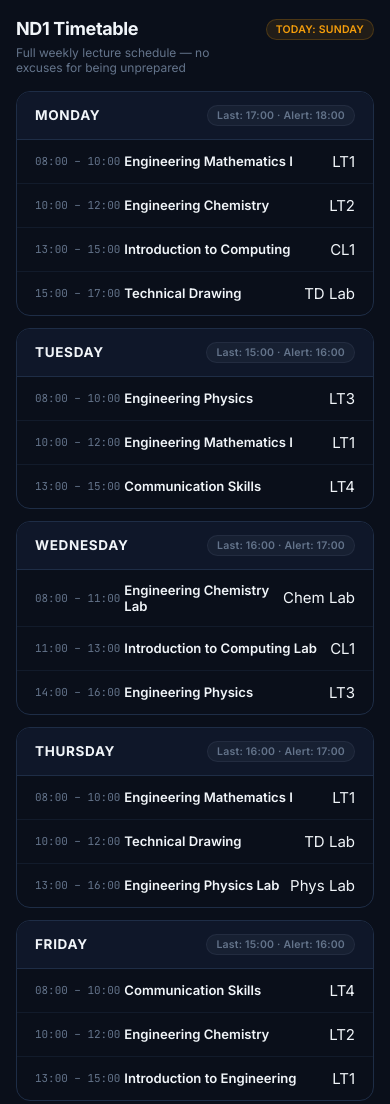
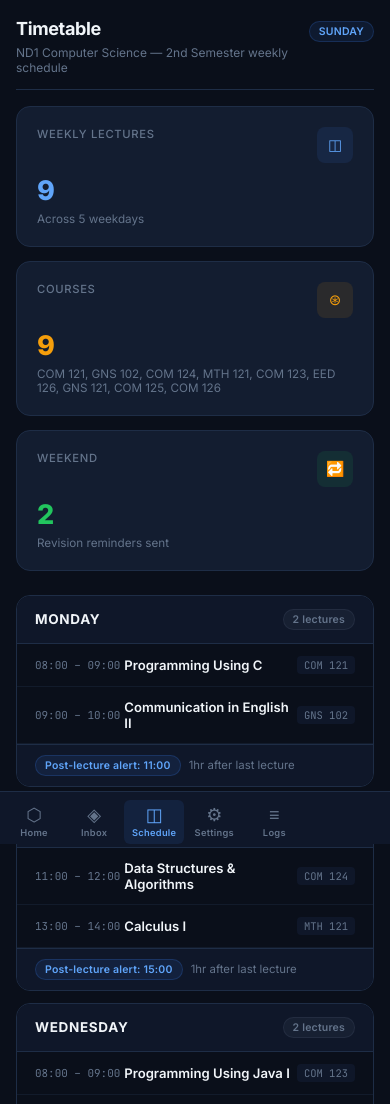
Before and after one commit to Joshbond123/CortexAlarm, a website: page public/timetable.html in a window 390 px wide. Shown: the top 1104 px of the page. Drawn offline with Linux system fonts and the light colour scheme.

Commit message:
fix: update public/timetable.html — responsive design + new timetable + weekend scheduler

```diff
--- a/public/timetable.html
+++ b/public/timetable.html
@@ -2,108 +2,133 @@
 <html lang="en">
 <head>
 <meta charset="UTF-8">
-<meta name="viewport" content="width=device-width, initial-scale=1.0">
+<meta name="viewport" content="width=device-width, initial-scale=1.0, viewport-fit=cover">
+<meta name="theme-color" content="#0a0f1a">
 <title>Cortex Alarm — Timetable</title>
 <link rel="stylesheet" href="./css/style.css">
 </head>
 <body>
+<div class="app-shell">
 
   <aside class="sidebar">
-  <div class="sidebar-brand"><span class="icon">⊛</span><span>CORTEX_ALARM</span><span class="dot"></span></div>
-  <nav>
-    <div class="nav-section">Navigation</div>
-    <a class="nav-link" href="./index.html"><span class="icon">⬡</span><span>Dashboard</span></a>
-    <a class="nav-link" href="./notifications.html"><span class="icon">◈</span><span>Inbox</span></a>
-    <a class="nav-link active" href="./timetable.html"><span class="icon">◫</span><span>Timetable</span></a>
-    <div class="nav-section">System</div>
-    <a class="nav-link" href="./settings.html"><span class="icon">⚙</span><span>Settings</span></a>
-    <a class="nav-link" href="./keys.html"><span class="icon">⌗</span><span>API Keys</span></a>
-    <a class="nav-link" href="./device.html"><span class="icon">⌖</span><span>Device</span></a>
-    <a class="nav-link" href="./logs.html"><span class="icon">≡</span><span>Logs</span></a>
+    <div class="sidebar-brand">
+      <div class="brand-icon">⊛</div>
+      <div><div class="brand-name">Cortex Alarm</div><div class="brand-sub">ND1 Study System</div></div>
+      <div class="brand-pulse"></div>
+    </div>
+    <nav style="padding:8px;flex:1;overflow-y:auto">
+      <div class="nav-group"><div class="nav-group-label">Main</div>
+        <a class="nav-link" href="./index.html"><span class="nav-icon">⬡</span><span>Dashboard</span></a>
+        <a class="nav-link" href="./notifications.html"><span class="nav-icon">◈</span><span>Inbox</span></a>
+        <a class="nav-link active" href="./timetable.html"><span class="nav-icon">◫</span><span>Timetable</span></a>
+      </div>
+      <div class="nav-group"><div class="nav-group-label">System</div>
+        <a class="nav-link" href="./settings.html"><span class="nav-icon">⚙</span><span>Settings</span></a>
+        <a class="nav-link" href="./keys.html"><span class="nav-icon">⌗</span><span>API Keys</span></a>
+        <a class="nav-link" href="./device.html"><span class="nav-icon">⌖</span><span>Device</span></a>
+        <a class="nav-link" href="./logs.html"><span class="nav-icon">≡</span><span>Logs</span></a>
+      </div>
     </nav>
-  <div class="sidebar-footer"><span class="status-dot"></span><span>SYS_ONLINE</span></div>
+    <div class="sidebar-footer"><div class="sys-dot"></div><span class="sys-label">System Online</span></div>
   </aside>
 
   <div class="main">
     <div class="page-header">
-    <div class="page-title-wrap">
-      <div class="page-title">ND1 Timetable</div>
-      <div class="page-subtitle">Full weekly lecture schedule — no excuses for being unprepared</div>
+      <div class="page-header-left">
+        <div class="page-title">Timetable</div>
+        <div class="page-subtitle">ND1 Computer Science — 2nd Semester weekly schedule</div>
       </div>
-    <div style="padding-bottom:20px">
-      <span class="badge badge-amber" id="today-label">TODAY: —</span>
+      <div class="page-actions">
+        <span class="badge badge-blue" id="today-badge"></span>
       </div>
     </div>
+    <div class="page-divider"></div>
+
     <div class="page-content">
+      <!-- Summary row -->
+      <div class="grid grid-3 mb-6" id="summary-row"></div>
+      <!-- Day cards -->
       <div id="tt-grid"></div>
     </div>
   </div>
+</div>
+
+<!-- Bottom nav -->
+<nav class="bottom-nav">
+  <div class="bottom-nav-inner">
+    <a class="bnav-item" href="./index.html"><div class="bnav-icon">⬡</div><div class="bnav-label">Home</div></a>
+    <a class="bnav-item" href="./notifications.html"><div class="bnav-icon">◈</div><div class="bnav-label">Inbox</div></a>
+    <a class="bnav-item active" href="./timetable.html"><div class="bnav-icon">◫</div><div class="bnav-label">Schedule</div></a>
+    <a class="bnav-item" href="./settings.html"><div class="bnav-icon">⚙</div><div class="bnav-label">Settings</div></a>
+    <a class="bnav-item" href="./logs.html"><div class="bnav-icon">≡</div><div class="bnav-label">Logs</div></a>
+  </div>
+</nav>
 
 <div id="toast-container"></div>
 
 <script type="module">
-const DAYS = ['Sunday','Monday','Tuesday','Wednesday','Thursday','Friday','Saturday'];
-const ND1 = [
-  { day:'Monday', lectures:[
-    {subject:'Engineering Mathematics I',startTime:'08:00',endTime:'10:00',venue:'LT1'},
-    {subject:'Engineering Chemistry',startTime:'10:00',endTime:'12:00',venue:'LT2'},
-    {subject:'Introduction to Computing',startTime:'13:00',endTime:'15:00',venue:'CL1'},
-    {subject:'Technical Drawing',startTime:'15:00',endTime:'17:00',venue:'TD Lab'},
-  ]},
-  { day:'Tuesday', lectures:[
-    {subject:'Engineering Physics',startTime:'08:00',endTime:'10:00',venue:'LT3'},
-    {subject:'Engineering Mathematics I',startTime:'10:00',endTime:'12:00',venue:'LT1'},
-    {subject:'Communication Skills',startTime:'13:00',endTime:'15:00',venue:'LT4'},
-  ]},
-  { day:'Wednesday', lectures:[
-    {subject:'Engineering Chemistry Lab',startTime:'08:00',endTime:'11:00',venue:'Chem Lab'},
-    {subject:'Introduction to Computing Lab',startTime:'11:00',endTime:'13:00',venue:'CL1'},
-    {subject:'Engineering Physics',startTime:'14:00',endTime:'16:00',venue:'LT3'},
-  ]},
-  { day:'Thursday', lectures:[
-    {subject:'Engineering Mathematics I',startTime:'08:00',endTime:'10:00',venue:'LT1'},
-    {subject:'Technical Drawing',startTime:'10:00',endTime:'12:00',venue:'TD Lab'},
-    {subject:'Engineering Physics Lab',startTime:'13:00',endTime:'16:00',venue:'Phys Lab'},
-  ]},
-  { day:'Friday', lectures:[
-    {subject:'Communication Skills',startTime:'08:00',endTime:'10:00',venue:'LT4'},
-    {subject:'Engineering Chemistry',startTime:'10:00',endTime:'12:00',venue:'LT2'},
-    {subject:'Introduction to Engineering',startTime:'13:00',endTime:'15:00',venue:'LT1'},
-  ]},
-  { day:'Saturday', lectures:[] },
-  { day:'Sunday', lectures:[] },
-];
+import { TIMETABLE, DAYS, todayName, lastLectureEnd, isWeekend, esc } from './js/utils.js';
 
-const today = DAYS[new Date().getDay()];
-document.getElementById('today-label').textContent = `TODAY: ${today.toUpperCase()}`;
+const today = todayName();
+document.getElementById('today-badge').textContent = today.toUpperCase();
 
-function lastLecture(lectures) {
-  if (!lectures.length) return null;
-  return [...lectures].sort((a,b) => a.endTime.localeCompare(b.endTime)).at(-1);
+// Summary
+const weekDays = ['Monday','Tuesday','Wednesday','Thursday','Friday'];
+const totalLectures = weekDays.reduce((s,d) => s + (TIMETABLE[d]?.length||0), 0);
+const allCodes = [...new Set(weekDays.flatMap(d => (TIMETABLE[d]||[]).map(l => l.code)))];
+
+document.getElementById('summary-row').innerHTML = `
+  <div class="card stat-card">
+    <div class="stat-header"><div class="stat-label">Weekly Lectures</div><div class="stat-icon-wrap blue">◫</div></div>
+    <div class="stat-value blue">${totalLectures}</div>
+    <div class="stat-footer">Across 5 weekdays</div>
+  </div>
+  <div class="card stat-card">
+    <div class="stat-header"><div class="stat-label">Courses</div><div class="stat-icon-wrap amber">⊛</div></div>
+    <div class="stat-value amber">${allCodes.length}</div>
+    <div class="stat-footer">${allCodes.join(', ')}</div>
+  </div>
+  <div class="card stat-card">
+    <div class="stat-header"><div class="stat-label">Weekend</div><div class="stat-icon-wrap green">🔁</div></div>
+    <div class="stat-value green">2</div>
+    <div class="stat-footer">Revision reminders sent</div>
+  </div>`;
+
+// Day cards
+const allDays = ['Monday','Tuesday','Wednesday','Thursday','Friday','Saturday','Sunday'];
+document.getElementById('tt-grid').innerHTML = allDays.map(day => {
+  const lectures = TIMETABLE[day] || [];
+  const isToday = day === today;
+  const weekend = day === 'Saturday' || day === 'Sunday';
+  const lastEnd = lastLectureEnd(lectures);
+
+  let alertInfo = '';
+  if (lastEnd && !weekend) {
+    const [lh, lm] = lastEnd.split(':').map(Number);
+    const ah = Math.floor((lh*60+lm+60)/60), am = (lh*60+lm+60)%60;
+    const alertTime = `${String(ah).padStart(2,'0')}:${String(am).padStart(2,'0')}`;
+    alertInfo = `<div style="padding:10px 18px;font-size:.76rem;color:var(--text-muted);background:var(--surface);display:flex;align-items:center;gap:8px;border-top:1px solid var(--border)">
+      <span class="badge badge-blue">Post-lecture alert: ${alertTime}</span>
+      <span>1hr after last lecture</span>
+    </div>`;
   }
 
-const grid = document.getElementById('tt-grid');
-grid.innerHTML = ND1.map(day => {
-  const isToday = day.day === today;
-  const last = lastLecture(day.lectures);
-  let afterLecture = null;
-  if (last) {
-    const [h,m] = last.endTime.split(':').map(Number);
-    const ah = Math.floor((h*60+m+60)/60), am = (h*60+m+60)%60;
-    afterLecture = `${String(ah).padStart(2,'0')}:${String(am).padStart(2,'0')}`;
-  }
-  return `
-  <div class="day-card${isToday ? ' today-card' : ''}" style="${isToday ? 'border-color:rgba(59,130,246,.4)' : ''}">
+  return `<div class="day-card${isToday ? '" style="border-color:rgba(59,130,246,.4)' : ''}"">
     <div class="day-header">
-      <div class="day-name ${isToday ? 'today' : ''}">${day.day.toUpperCase()}${isToday ? ' ← TODAY' : ''}</div>
-      ${last ? `<span class="badge badge-muted">Last: ${last.endTime} · Alert: ${afterLecture}</span>` : '<span class="badge badge-muted">No lectures</span>'}
+      <div class="day-name ${isToday ? 'today-day' : ''}">${day}${isToday ? ' — Today' : ''}${weekend ? ' — Weekend' : ''}</div>
+      <div style="display:flex;gap:6px;flex-wrap:wrap">
+        ${lectures.length ? `<span class="badge badge-muted">${lectures.length} lecture${lectures.length>1?'s':''}</span>` : ''}
+        ${weekend ? '<span class="badge badge-green">🔁 Revision reminders</span>' : ''}
+        ${!lectures.length && !weekend ? '<span class="badge badge-muted">No lectures</span>' : ''}
       </div>
-    ${day.lectures.length ? day.lectures.map(l => `
+    </div>
+    ${lectures.length ? lectures.map(l => `
       <div class="lecture-row">
         <div class="lecture-time">${l.startTime} – ${l.endTime}</div>
-        <div class="lecture-subject">${l.subject}</div>
-        <div class="lecture-venue">${l.venue}</div>
-      </div>`).join('') : `<div style="padding:16px 18px;color:var(--muted);font-size:.85rem">Rest day — no lectures scheduled.</div>`}
+        <div class="lecture-subject">${esc(l.subject)}</div>
+        <div class="lecture-code">${esc(l.code)}</div>
+      </div>`).join('') : `<div class="day-empty">${weekend ? 'No lectures. Morning (06:00) and Evening (18:00) revision reminders still run.' : 'No lectures scheduled.'}</div>`}
+    ${alertInfo}
   </div>`;
 }).join('');
 </script>
```
Lines whose indentation alone changed are shown as unchanged.
